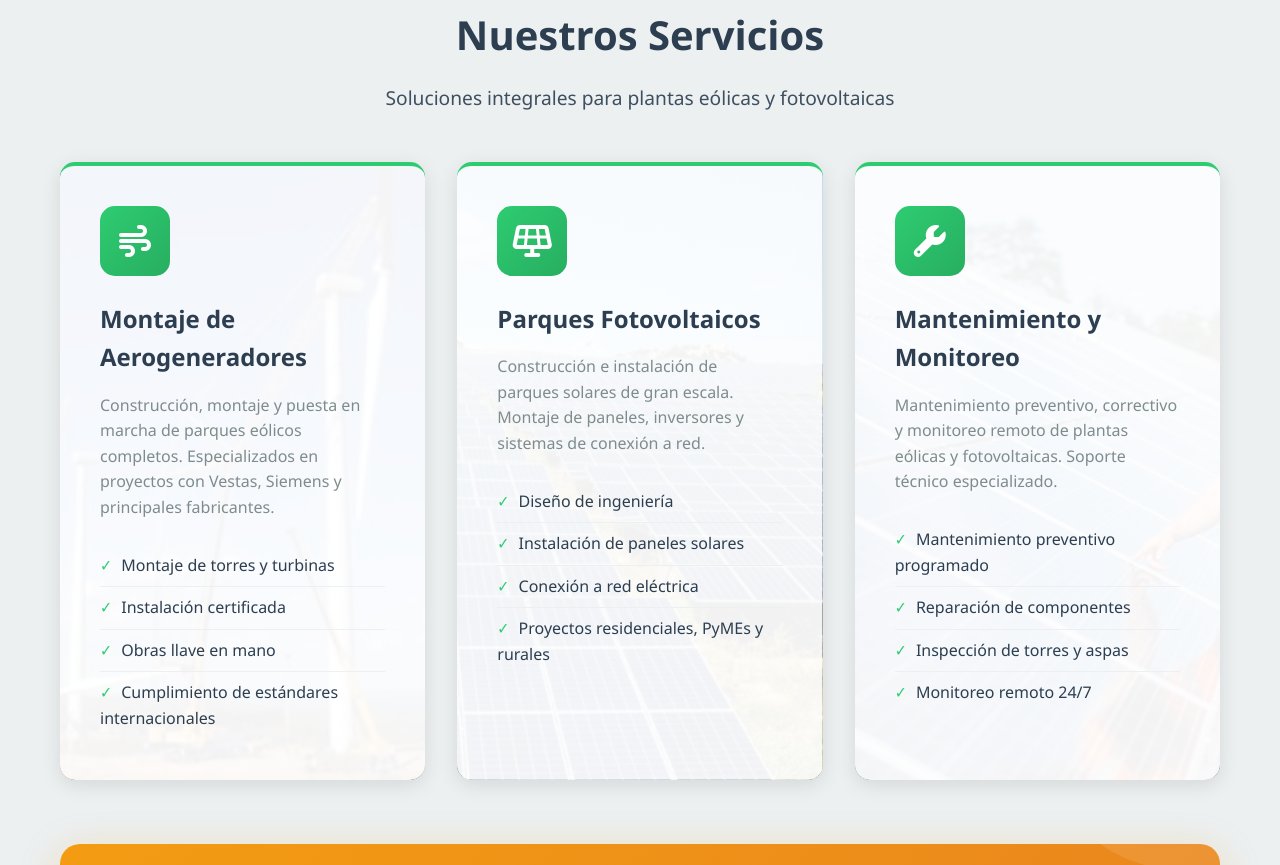
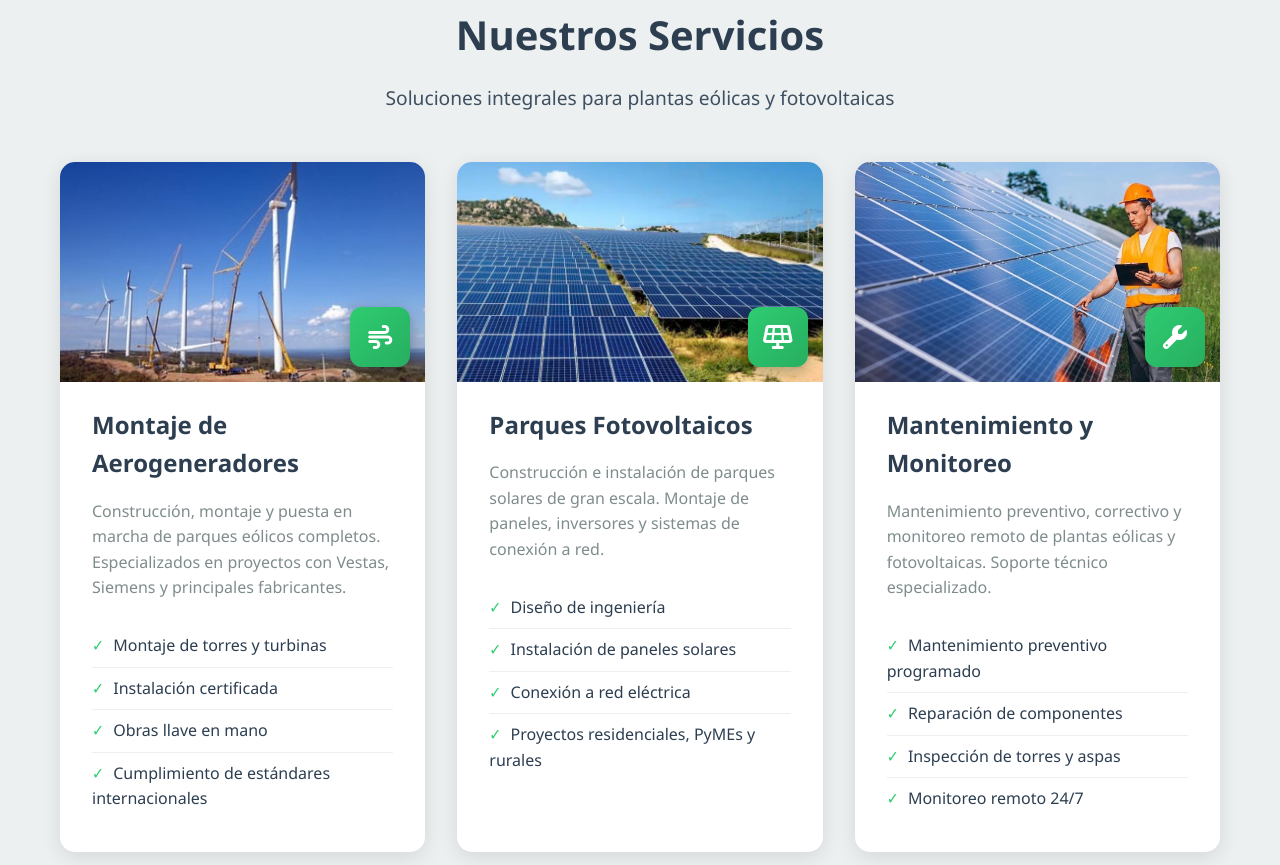
Before and after one commit to Racio08/CER, a plain HTML site: page index.html in a window 1280 px wide. Shown: the part 3973-4838 px from the top of the page. Drawn offline with Linux system fonts and the light colour scheme.

Commit message:
Mejorar diseño de servicios con imágenes destacadas

```diff
--- a/index.html
+++ b/index.html
@@ -214,9 +214,12 @@
             <h2 class="section-title">Nuestros Servicios</h2>
             <p class="section-subtitle">Soluciones integrales para plantas eólicas y fotovoltaicas</p>
             <div class="services-grid">
-                <div class="service-card" style="background-image: linear-gradient(rgba(255,255,255,0.95), rgba(255,255,255,0.95)), url('assets/images/aerogeneradores.jpg'); background-size: cover; background-position: center;">
+                <div class="service-card">
+                    <div class="service-image">
+                        <img src="assets/images/aerogeneradores.jpg" alt="Montaje de Aerogeneradores">
                         <div class="service-icon">
                             <i class="fas fa-wind"></i>
+                        </div>
                     </div>
                     <h3>Montaje de Aerogeneradores</h3>
                     <p>Construcción, montaje y puesta en marcha de parques eólicos completos. Especializados en proyectos con Vestas, Siemens y principales fabricantes.</p>
@@ -227,9 +230,12 @@
                         <li>Cumplimiento de estándares internacionales</li>
                     </ul>
                 </div>
-                <div class="service-card" style="background-image: linear-gradient(rgba(255,255,255,0.95), rgba(255,255,255,0.95)), url('assets/images/parque fotovoltaicos.jpg'); background-size: cover; background-position: center;">
+                <div class="service-card">
+                    <div class="service-image">
+                        <img src="assets/images/parque fotovoltaicos.jpg" alt="Parques Fotovoltaicos">
                         <div class="service-icon">
                             <i class="fas fa-solar-panel"></i>
+                        </div>
                     </div>
                     <h3>Parques Fotovoltaicos</h3>
                     <p>Construcción e instalación de parques solares de gran escala. Montaje de paneles, inversores y sistemas de conexión a red.</p>
@@ -240,9 +246,12 @@
                         <li>Proyectos residenciales, PyMEs y rurales</li>
                     </ul>
                 </div>
-                <div class="service-card" style="background-image: linear-gradient(rgba(255,255,255,0.95), rgba(255,255,255,0.95)), url('assets/images/mantenimiento.jpg'); background-size: cover; background-position: center;">
+                <div class="service-card">
+                    <div class="service-image">
+                        <img src="assets/images/mantenimiento.jpg" alt="Mantenimiento y Monitoreo">
                         <div class="service-icon">
                             <i class="fas fa-wrench"></i>
+                        </div>
                     </div>
                     <h3>Mantenimiento y Monitoreo</h3>
                     <p>Mantenimiento preventivo, correctivo y monitoreo remoto de plantas eólicas y fotovoltaicas. Soporte técnico especializado.</p>
--- a/styles.css
+++ b/styles.css
@@ -518,11 +518,10 @@ ul {
 
 .service-card {
     background: var(--white);
-    padding: 2.5rem;
     border-radius: 15px;
     box-shadow: 0 5px 20px var(--shadow);
     transition: var(--transition);
-    border-top: 4px solid var(--primary-color);
+    overflow: hidden;
 }
 
 .service-card:hover {
@@ -530,28 +529,54 @@ ul {
     box-shadow: 0 15px 40px var(--shadow-lg);
 }
 
-.service-icon {
-    width: 70px;
-    height: 70px;
+.service-image {
+    position: relative;
+    width: 100%;
+    height: 220px;
+    overflow: hidden;
+}
+
+.service-image img {
+    width: 100%;
+    height: 100%;
+    object-fit: cover;
+    transition: transform 0.3s ease;
+}
+
+.service-card:hover .service-image img {
+    transform: scale(1.1);
+}
+
+.service-image .service-icon {
+    position: absolute;
+    bottom: 15px;
+    right: 15px;
+    width: 60px;
+    height: 60px;
     background: linear-gradient(135deg, var(--primary-color), var(--primary-dark));
-    border-radius: 15px;
+    border-radius: 12px;
     display: flex;
     align-items: center;
     justify-content: center;
-    font-size: 2rem;
+    font-size: 1.5rem;
     color: var(--white);
-    margin-bottom: 1.5rem;
+    box-shadow: 0 5px 15px rgba(0, 0, 0, 0.3);
 }
 
 .service-card h3 {
     font-size: 1.5rem;
-    margin-bottom: 1rem;
+    margin: 1.5rem 2rem 1rem 2rem;
     color: var(--text-dark);
 }
 
 .service-card p {
     color: var(--text-light);
-    margin-bottom: 1.5rem;
+    margin: 0 2rem 1.5rem 2rem;
+    line-height: 1.6;
+}
+
+.service-card .service-features {
+    padding: 0 2rem 2rem 2rem;
 }
 
 .service-features {
```
Lines whose indentation alone changed are shown as unchanged.
